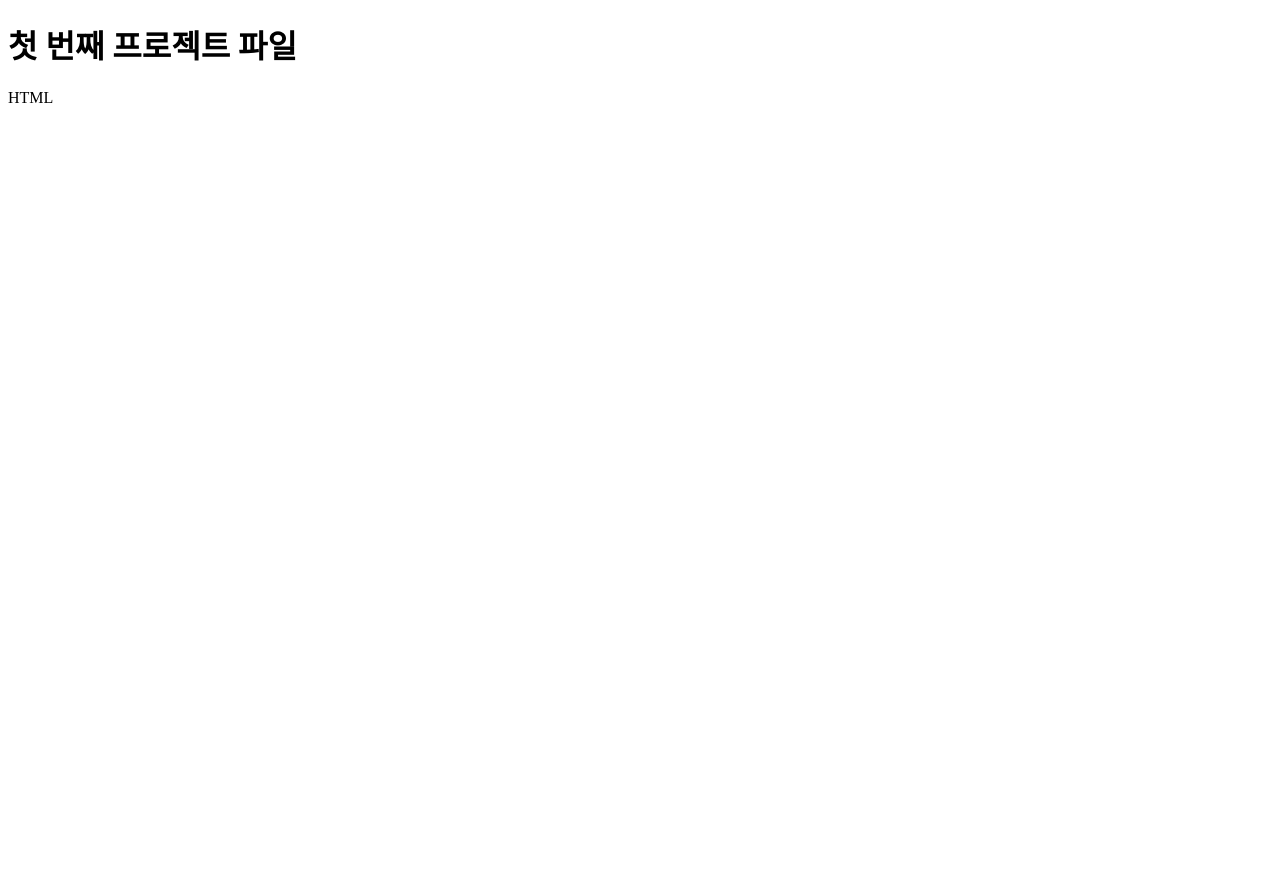
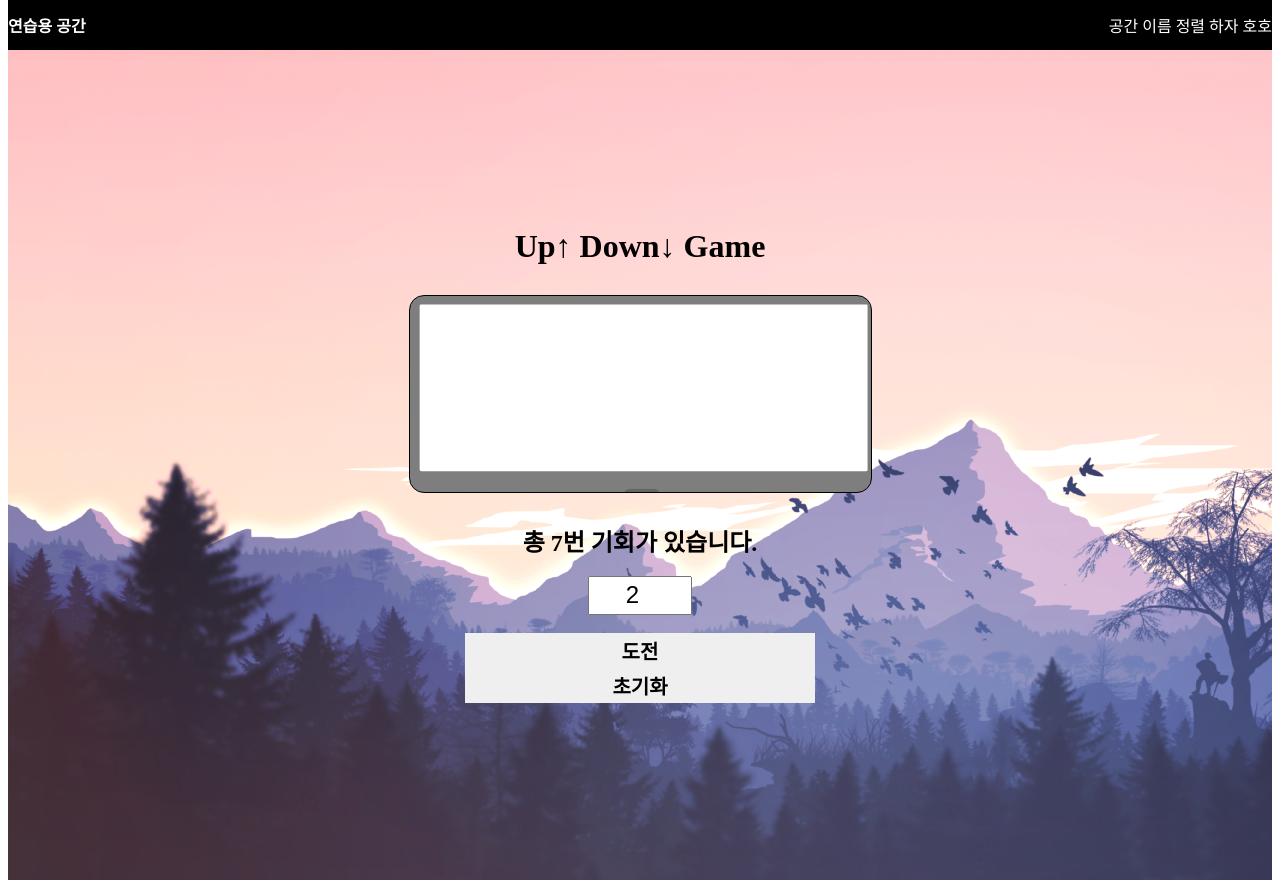
Before and after one commit to youngwan2/upDownGame-toy-, a plain HTML site: page index.html in a window 1280 px wide. Before the commit the page ends 800 px from the top, so only its background shows below. Drawn offline with Linux system fonts and the light colour scheme.

Commit message:
second commit

```diff
--- a/App.js
+++ b/App.js
@@ -0,0 +1,66 @@
+let userInput = document.getElementById("user-input");
+let result = document.getElementById("result");
+let playBtn = document.getElementById("play-btn");
+let resetBtn = document.getElementById("reset");
+let chance = document.getElementById("chance");
+let chanceNum = 7;
+let userValueList=[]
+
+playBtn.addEventListener("click", gamePlayEvent);
+resetBtn.addEventListener('click',resetEvent)
+userInput.addEventListener('focus',userValueResetEvent)
+
+
+let RandomNum = Math.floor(Math.random() * 100 + 1);
+console.log("정답: " + RandomNum);
+
+function gamePlayEvent() {
+  let userValue = userInput.value;
+  if(userValue<1 || userValue>100){
+    result.textContent="1~100사이의 숫자를 적어주쇼..😑"
+    return
+  }
+  if(userValueList.includes(userValue)){
+    result.textContent="이미 입력했음😓"
+    return
+  }
+
+  chance.textContent = `총 ${--chanceNum}번 남음. 신중하게 ㄱ`;
+  if(chanceNum ==3){
+    chance.textContent ="3번 남음😖"
+  } else if(chanceNum ==1){
+    chance.textContent = "마지막 1번..😨"
+  } else if(chanceNum ==0){
+    chance.textContent = "탈락😭"
+  }
+  if (userValue > RandomNum) {
+    result.textContent = "Down↓";
+  } else if (userValue < RandomNum) {
+    result.textContent = "Up↑";
+  } else {
+    result.textContent = "Victory!";
+    chance.textContent = "오.. 님 천재인 듯"
+  }
+
+    userValueList.push(userValue)
+    console.log(userValueList)
+
+  if (chanceNum < 1) {
+    userInput.disabled = true;
+    playBtn.disabled = true;
+  }
+}
+
+function resetEvent(){
+    chance.textContent = "부활!😁"
+    RandomNum = Math.floor(Math.random() * 100 + 1);
+    console.log("정답: " + RandomNum);
+    userInput.disabled = false;
+    playBtn.disabled = false;
+    userValueList = []
+    chanceNum ="7"
+}
+
+function userValueResetEvent(){
+    userInput.value=""
+}
--- a/index.html
+++ b/index.html
@@ -6,10 +6,31 @@
     <meta name="viewport" content="width=device-width, initial-scale=1.0" />
     <title>Document</title>
     <link rel="stylesheet" href="style.css" />
-    <script src="App.js"></script>
   </head>
   <body>
-    <h1>첫 번째 프로젝트 파일</h1>
-    <div>HTML</div>
+    <header>
+      <div id="container">
+        <h4>연습용 공간</h4>
+        <nav>
+          <ul>
+            <li><a href="게임설명.html">공간</a></li>
+            <li><a href="#">이름</a></li>
+            <li><a href="#">정렬</a></li>
+            <li><a href="#">하자</a></li>
+            <li><a href="#">호호</a></li>
+          </ul>
+        </nav>
+      </div>
+    </header>
+
+    <div id="game-container">
+      <h1> Up↑ Down↓ Game </h1>
+      <div id="result"></div>
+      <div id="chance">총 7번 기회가 있습니다.</div>
+      <input type="number" id="user-input" value="2" />
+      <button id="play-btn">도전</button>
+      <button id="reset">초기화</button>
+
   </body>
+  <script src="App.js"></script>
 </html>
--- a/style.css
+++ b/style.css
@@ -0,0 +1,108 @@
+*{
+    margin-top:0;
+    padding: 0;
+    text-decoration: none;
+    list-style: none;
+}
+
+/**헤드 컨테이너*/
+header #container{
+    display: flex;
+    justify-content: space-between;
+    background-color: black;
+    color:white;
+    height: 50px;
+    align-items: center;
+
+}
+
+header #container h4{
+    margin: 0;
+}
+header #container nav ul{
+    margin: 0;
+}
+header #container nav li{
+    display: inline-block;
+    justify-content: space-between;
+}
+header #container nav li a{
+color: white;
+}
+
+/**컨테이너 */
+#game-container{
+    display: flex;
+    flex-direction: column;
+    align-items: center;
+    height: 830px;
+    text-align: center;
+    justify-content: center;
+    background-image: url('./mountains.png');
+}
+
+/** 제목*/
+#game-container h1{
+    margin-bottom: 30px;
+}
+/**플레이 버튼 */
+#game-container #play-btn{
+    width: 350px;
+    height: 35px;
+    border: none;
+    font-weight: bold; font-size: 20px;
+}
+#game-container #play-btn:hover{background-color: bisque;}
+
+/**초기화 */
+#game-container #reset{
+    width: 350px;
+    height: 35px;
+    border: none;
+    font-weight: bold; font-size: 20px;
+}
+#game-container #reset:hover{background-color: bisque;}
+
+/**결과창 */
+#result{
+    font-size: 2rem ;
+    font-weight: bold;
+    font-family:'Trebuchet MS', 'Lucida Sans Unicode', 'Lucida Grande', 'Lucida Sans', Arial, sans-serif;
+    width: 301px;
+    height: 36px;
+    border:1px solid black ; border-radius: 15px;
+    padding: 5rem;
+    background-image: url('./모니터.png');
+    background-repeat: no-repeat;
+
+}
+
+/**유저 입력창 */
+#user-input{
+    width: 100px;
+    height: 35px;
+    text-align: center; font-size: 1.5rem;
+    margin-bottom: 18px;
+}
+
+#user-input:hover{
+    border-color: brown;
+}
+
+/**찬스창 */
+#chance{
+    font-weight: bold;
+    margin-top: 20px; padding-top: 10px;
+    text-align: center; font-size: 1.5rem;
+    border: none;
+    width: 350px;
+    height: 35px;
+    padding-bottom: 18px;
+}
+
+@media screen and (min-width:0) and (max-width:504px){
+    #result{
+        width:50%
+
+    }
+}
```
Also changed, not shown: 게임설명.html (added, +12 -0 lines), beer.jpg (added), mountains.png (added), 모니터.png (added).
